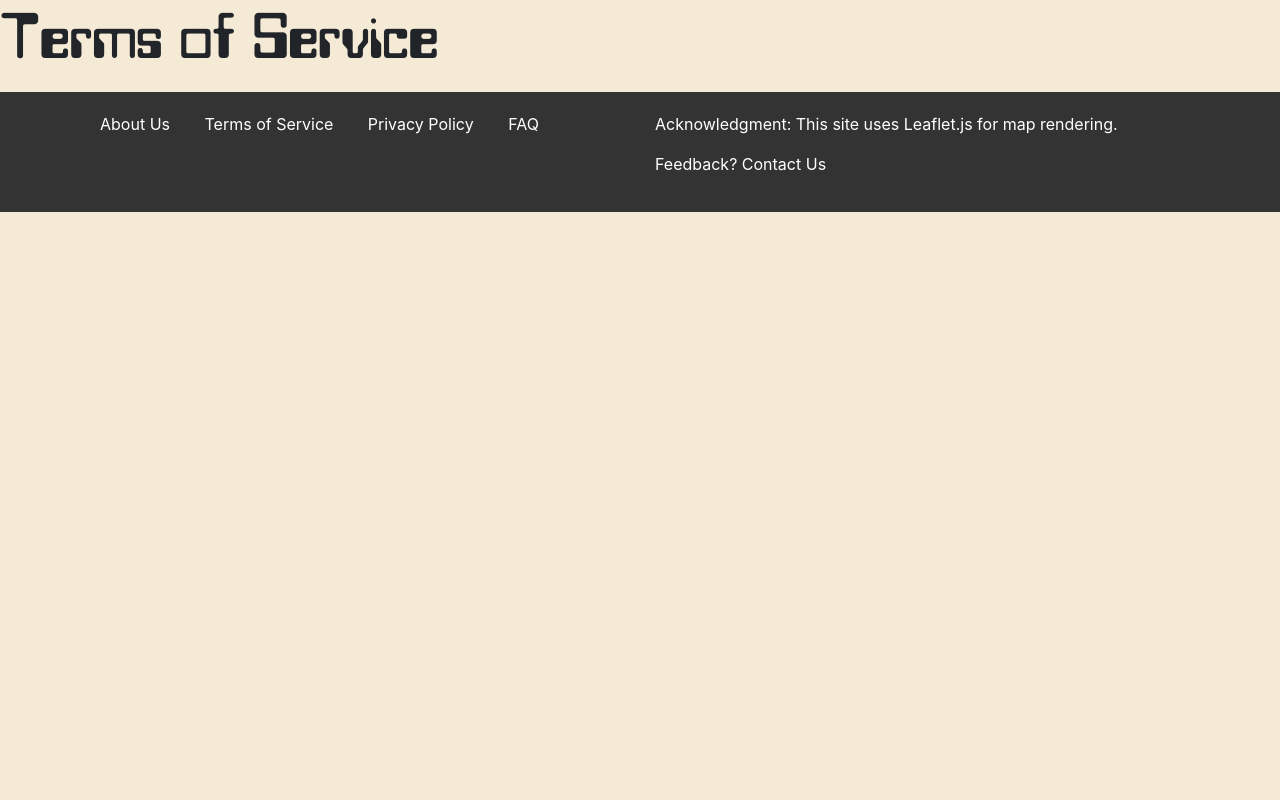
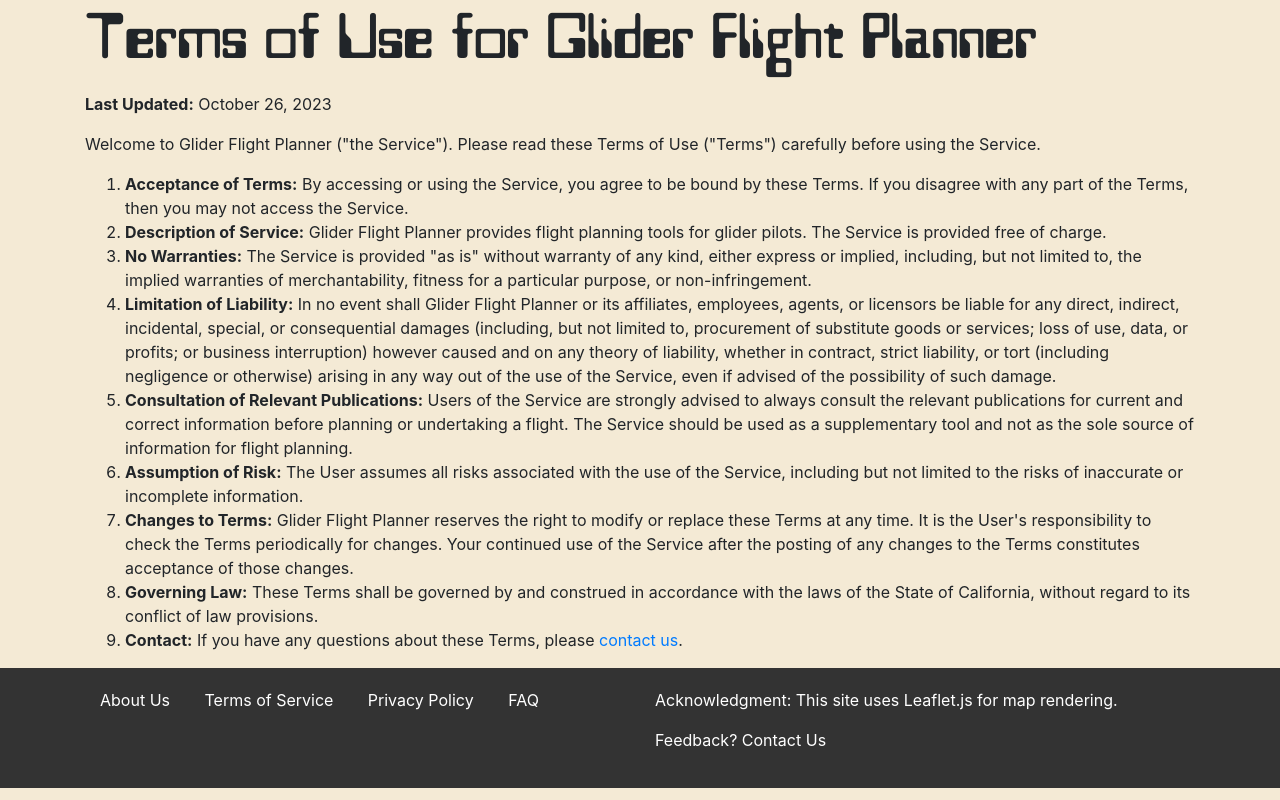
Before and after one commit to AlexCodeGlider/gliderFlightPlanner, a Flask app: page /terms-of-service in a window 1280 px wide. Run offline with Flask 3, Linux system fonts and the light colour scheme; some libraries are stand-ins or nearby versions.

Commit message:
Welcome page and terms of use

```diff
--- a/app.py
+++ b/app.py
@@ -1,4 +1,5 @@
-from flask import Flask, render_template, request, redirect, url_for
+from flask import Flask, render_template, request, redirect, url_for, session
+from flask_session import Session
 import folium
 from folium.features import DivIcon
 import numpy as np
@@ -8,8 +9,19 @@ from shapely.ops import unary_union
 import csv
 import ast
 import json
+import os
+from dotenv import load_dotenv
+load_dotenv()
 
 app = Flask(__name__)
+
+# Set the secret key to some random bytes for session encryption
+app.secret_key = os.environ.get('SECRET_KEY')
+
+# Use filesystem session type for demonstration purposes
+app.config['SESSION_TYPE'] = 'filesystem'
+
+Session(app)
 
 def glide_range(altitude, arrival_altitude, glide_ratio, safety_margin, Vg, wind_speed, wind_direction, heading):
     """
@@ -132,7 +144,22 @@ def plot_map(lat1, lon1, glide_ratio, safety_margin, Vg, center_locations, polyg
                     ).add_to(m)
     return m.get_root().render()
 
-@app.route("/", methods=["GET", "POST"])
+@app.route('/')
+def home():
+    if 'agreed_to_terms' in session:
+        return redirect(url_for('index'))
+    else:
+        return redirect(url_for('welcome'))
+
+@app.route('/welcome', methods=['GET', 'POST'])
+def welcome():
+    if request.method == 'POST':
+        # User has agreed to terms and conditions
+        session['agreed_to_terms'] = True
+        return redirect(url_for('index'))
+    return render_template('welcome.html')
+
+@app.route("/index", methods=["GET", "POST"])
 def index():
     data = []
 
--- a/static/css/styles.css
+++ b/static/css/styles.css
@@ -36,3 +36,14 @@ footer a {
 footer a:hover {
     text-decoration: underline;
 }
+
+.screenshots {
+    display: flex;
+    justify-content: space-between; /* Distributes space evenly between the images */
+    gap: 20px; /* Adds space between the images */
+}
+
+.screenshots img {
+    max-width: 55%; /* Adjust this value as needed to resize the images */
+    height: auto; /* Maintains the aspect ratio of the images */
+}
--- a/templates/index.html
+++ b/templates/index.html
@@ -113,9 +113,9 @@
                 <i class="fab fa-github mr-2"></i>View project on GitHub
             </a>
         </div>
-        <p>Welcome to the Glider Flight Planner! Enter the flight parameters and select locations to create map.</p>
+        <p>Enter the flight parameters and select locations to create map.</p>
 
-        <form action="/" method="post" id="flightParametersForm">
+        <form action="/index" method="post" id="flightParametersForm">
             <div class="row pt-1">
                 <div class="col-md-6">
                     <div class="form-group">
--- a/templates/terms_of_service.html
+++ b/templates/terms_of_service.html
@@ -1,6 +1,30 @@
 {% extends "base.html" %}
 
 {% block content %}
-    <h1>Terms of Service</h1>
-    <!-- Add content about your company or team here -->
+<div class="container">
+    <h1>Terms of Use for Glider Flight Planner</h1>
+    <p><strong>Last Updated:</strong> October 26, 2023</p>
+
+    <p>Welcome to Glider Flight Planner ("the Service"). Please read these Terms of Use ("Terms") carefully before using the Service.</p>
+
+    <ol>
+        <li><strong>Acceptance of Terms:</strong> By accessing or using the Service, you agree to be bound by these Terms. If you disagree with any part of the Terms, then you may not access the Service.</li>
+
+        <li><strong>Description of Service:</strong> Glider Flight Planner provides flight planning tools for glider pilots. The Service is provided free of charge.</li>
+
+        <li><strong>No Warranties:</strong> The Service is provided "as is" without warranty of any kind, either express or implied, including, but not limited to, the implied warranties of merchantability, fitness for a particular purpose, or non-infringement.</li>
+
+        <li><strong>Limitation of Liability:</strong> In no event shall Glider Flight Planner or its affiliates, employees, agents, or licensors be liable for any direct, indirect, incidental, special, or consequential damages (including, but not limited to, procurement of substitute goods or services; loss of use, data, or profits; or business interruption) however caused and on any theory of liability, whether in contract, strict liability, or tort (including negligence or otherwise) arising in any way out of the use of the Service, even if advised of the possibility of such damage.</li>
+
+        <li><strong>Consultation of Relevant Publications:</strong> Users of the Service are strongly advised to always consult the relevant publications for current and correct information before planning or undertaking a flight. The Service should be used as a supplementary tool and not as the sole source of information for flight planning.</li>
+
+        <li><strong>Assumption of Risk:</strong> The User assumes all risks associated with the use of the Service, including but not limited to the risks of inaccurate or incomplete information.</li>
+
+        <li><strong>Changes to Terms:</strong> Glider Flight Planner reserves the right to modify or replace these Terms at any time. It is the User's responsibility to check the Terms periodically for changes. Your continued use of the Service after the posting of any changes to the Terms constitutes acceptance of those changes.</li>
+
+        <li><strong>Governing Law:</strong> These Terms shall be governed by and construed in accordance with the laws of the State of California, without regard to its conflict of law provisions.</li>
+
+        <li><strong>Contact:</strong> If you have any questions about these Terms, please <a href="{{ url_for('contact_us') }}">contact us</a>.</li>
+    </ol>
+</div>
 {% endblock %}
```
Also changed, not shown: templates/welcome.html (added, +28 -0 lines), 3 other files.
